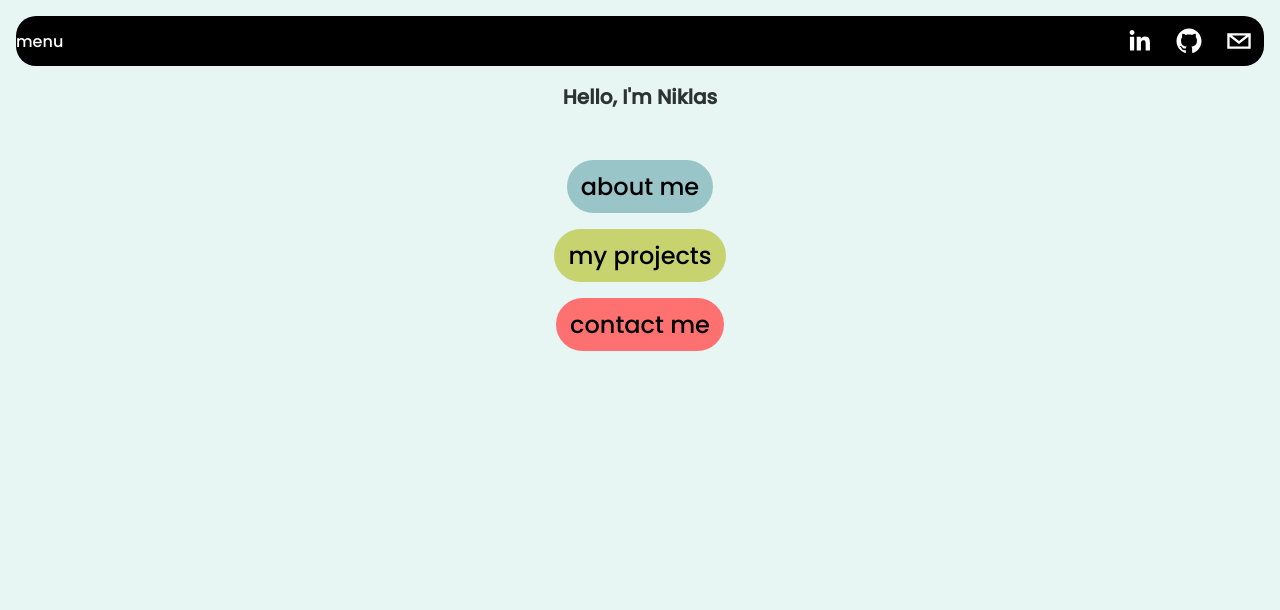
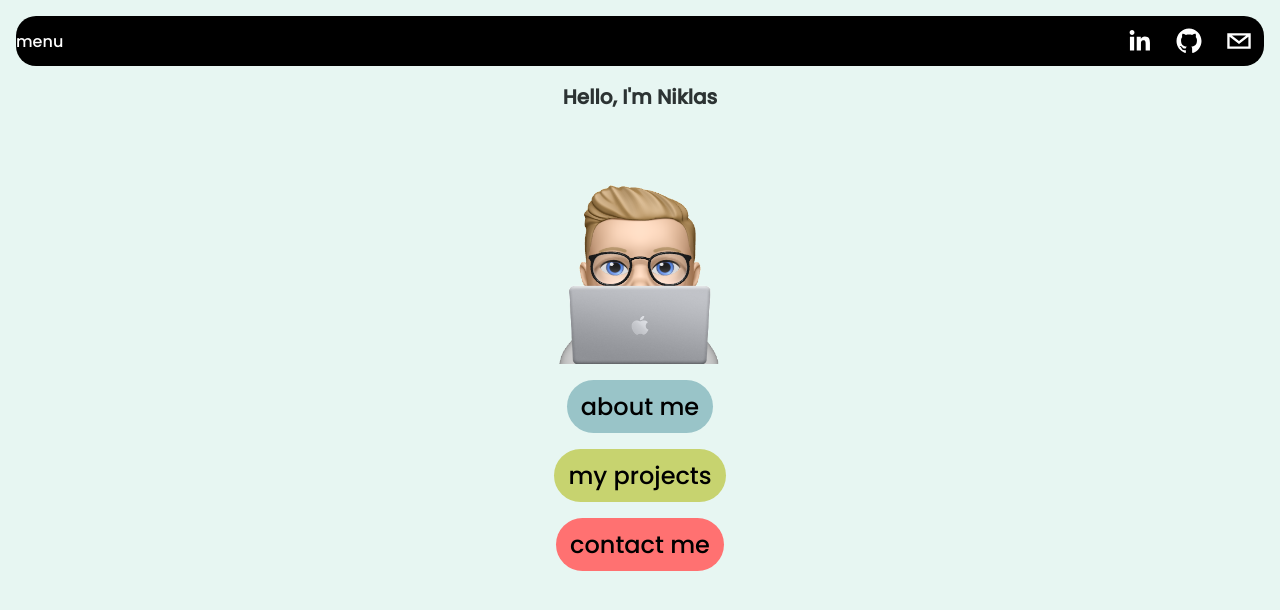
Before and after one commit to niklashmbgr/my-personal-website-, a Next.js app: page / in a window 1280 px wide. Shown: the top 610 px of the page. Built offline with nearby package versions, Linux system fonts and the light colour scheme.

Commit message:
add profile image

```diff
--- a/src/components/Section/index.js
+++ b/src/components/Section/index.js
@@ -2,10 +2,19 @@ import StyledSection from "./styled";
 import Article from "../Article";
 import ProjectCard from "../ProjectCard";
 import ContactForm from "../ContactForm";
+import memoji from "../../../public/memoji.png";
+import Image from "next/image";
 
 export default function Section() {
   return (
     <StyledSection>
+      <Image
+        src={memoji}
+        alt="profile memoji"
+        width={240}
+        height={220}
+        priority
+      />
       <Article />
       <ProjectCard />
       <ContactForm />
```
